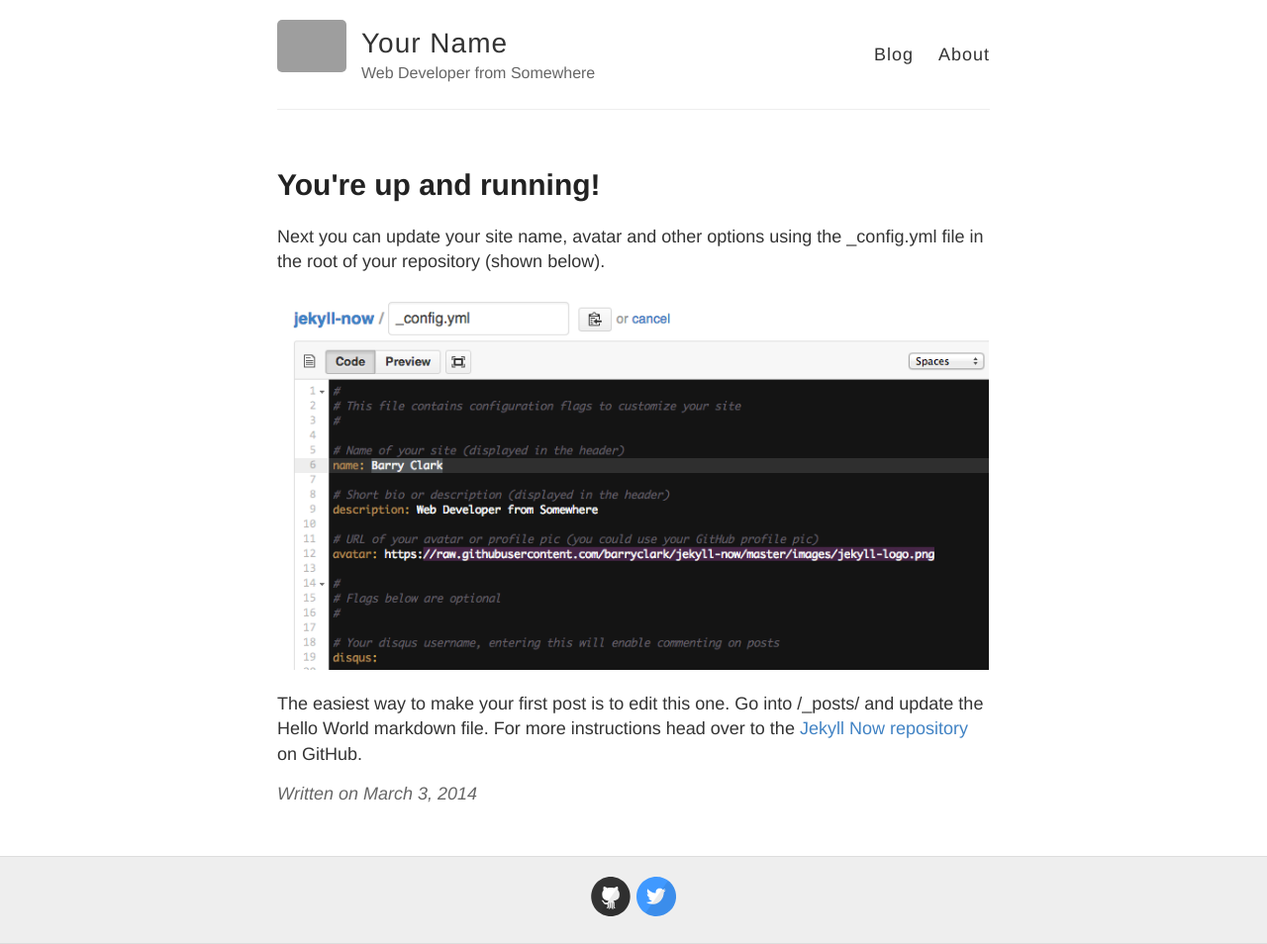
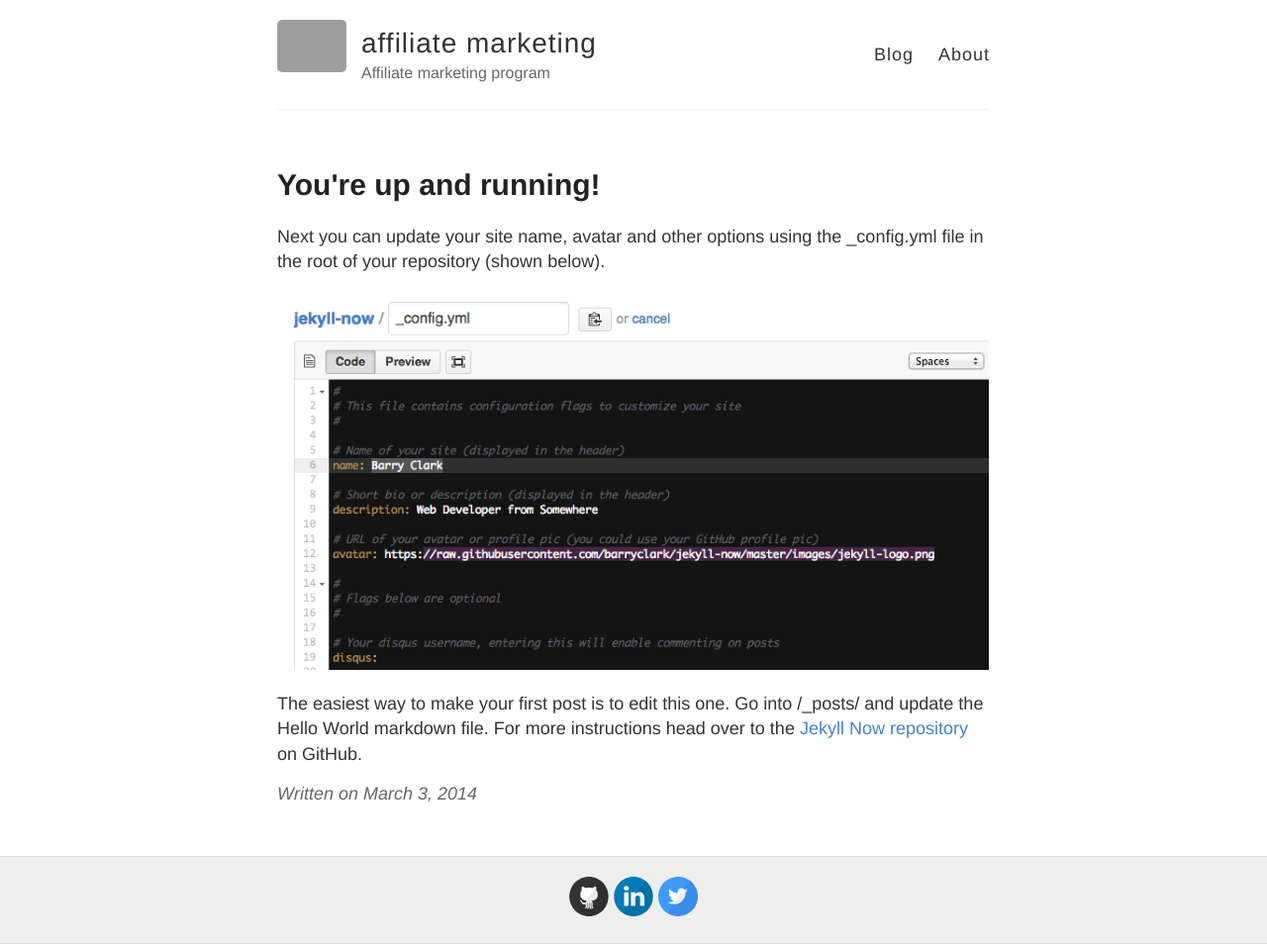
Before and after one commit to innovationmgt/affiliate-marketing, a Jekyll site: the page built from _posts/2014-3-3-Hello-World.md, in a window 1280 px wide. Shown: the whole page at 99% size. Built offline with Jekyll 4.4.1, drawn with Linux system fonts in a browser that asks for light colours; grey boxes are pictures that could not be loaded.

Commit message:
Update _config.yml

```diff
--- a/_config.yml
+++ b/_config.yml
@@ -3,10 +3,10 @@
 #
 
 # Name of your site (displayed in the header)
-name: Your Name
+name: affiliate marketing
 
 # Short bio or description (displayed in the header)
-description: Web Developer from Somewhere
+description: Affiliate marketing program
 
 # URL of your avatar or profile pic (you could use your GitHub profile pic)
 avatar: https://raw.githubusercontent.com/barryclark/jekyll-now/master/images/jekyll-logo.png
@@ -21,9 +21,9 @@ footer-links:
   email:
   facebook:
   flickr:
-  github: barryclark/jekyll-now
+  github: innovationmgt/affiliate-marketing
   instagram:
-  linkedin:
+  linkedin: linkedin.com/learning/me
   pinterest:
   rss: # just type anything here for a working RSS icon
   twitter: jekyllrb
@@ -41,13 +41,13 @@ google_analytics:
 
 # Your website URL (e.g. http://barryclark.github.io or http://www.barryclark.co)
 # Used for Sitemap.xml and your RSS feed
-url:
+url: http://innovationmgt.github.io
 
 # If you're hosting your site at a Project repository on GitHub pages
 # (http://yourusername.github.io/repository-name)
 # and NOT your User repository (http://yourusername.github.io)
 # then add in the baseurl here, like this: "/repository-name"
-baseurl: ""
+baseurl: "/affiliate-marketing"
 
 #
 # !! You don't need to change any of the configuration flags below !!
```
